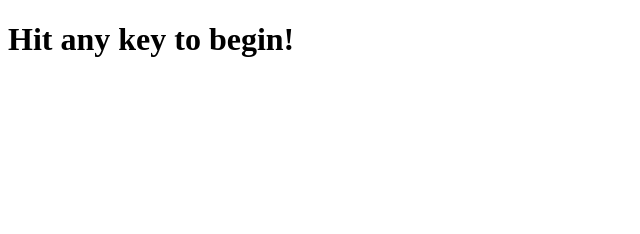
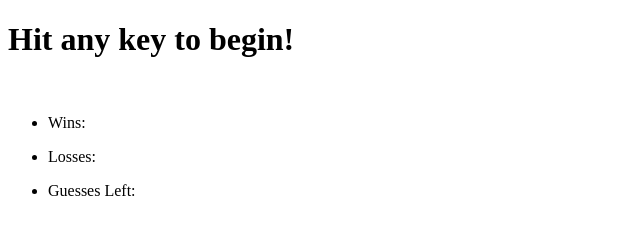
Before and after one commit to DanDay1/Hangman-Game, a plain HTML site: page index.html in a window 1280 px wide. Shown: the whole page, without its empty margins (0-640 px from the left). Drawn offline with Linux system fonts and the light colour scheme.

Commit message:
Adding in non-working score features

```diff
--- a/assets/javascript/game.js
+++ b/assets/javascript/game.js
@@ -43,6 +43,9 @@ for(x = 0; x < word.length; x++) {
 	//wrongGuess.push(guess);
 //}
 
+		if (dashString === word){
+		win++;
+		}
 
 }
 
@@ -60,7 +63,11 @@ for (var i = 0; i < word.length; i++) {
 
         console.log("the next letter of the word is: " + word[i]);
 
+
+
 // at this point, you need to check if the letter guessed is in the chosen word.
+
+
 
     }
 
--- a/index.html
+++ b/index.html
@@ -2,14 +2,26 @@
 <html lang="en-us">
 
 <head>
-  <title>Hangman</title>
-  <script src="assets/javascript/game.js"></script>
+    <title>Hangman</title>
+    <script src="assets/javascript/game.js"></script>
 </head>
 
 <body>
+    <h1>Hit any key to begin!</h1>
+    <br>
+    <div id="game">
+        <ul class="list-group">
+            <li class="list-group-item">
+                <p id="wins">Wins: </p>
+            </li>
+            <li class="list-group-item">
+                <p id="losses">Losses: </p>
+            </li>
+            <li class="list-group-item">
+                <p id="guessLeft">Guesses Left: </p>
+            </li>
+        </ul>
+    </div>
+</body>
 
-<h1>Hit any key to begin!</h1>
-
-
-</body>
 </html>
```
